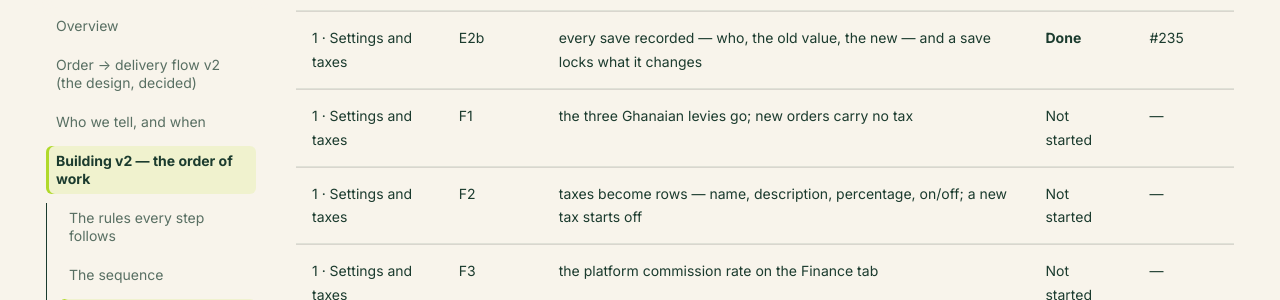
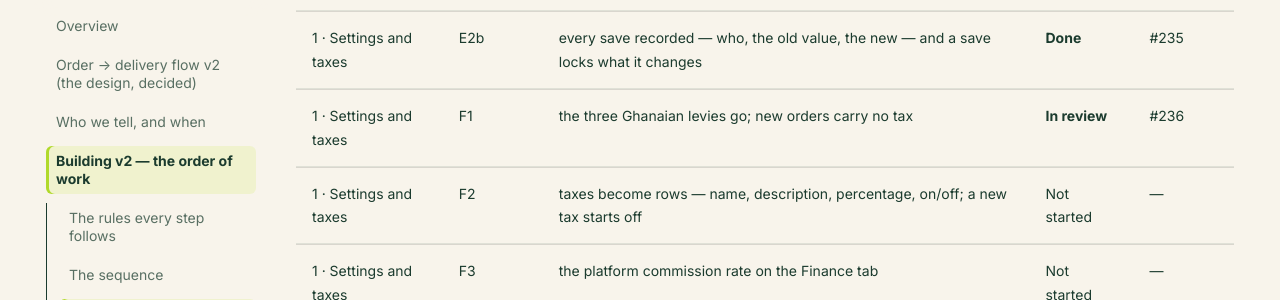
Before and after one commit to cropdoor/cropdoor-almanac, an MkDocs documentation site: the page built from docs/domain/order-delivery-flow-v2-build-order.md, in a window 1280 px wide and 900 px high, scrolled down 4244 px. Shown: the part 153-453 px from the top of the window. Built offline with MkDocs 1.6.1 and Material for MkDocs 9.7.7, drawn with Linux system fonts in a browser that asks for light colours; some web fonts are replaced; comment, search, counter and statistics services are not loaded.

Commit message:
docs(domain): F1 is in review
The three Ghanaian levies are deleted and a new order carries no tax; the tax
table that replaces them is F2.

```diff
--- a/docs/domain/order-delivery-flow-v2-build-order.md
+++ b/docs/domain/order-delivery-flow-v2-build-order.md
@@ -52,7 +52,7 @@ The one place that says what is finished. A PR is **Done** only once it is merge
 | 1 · Settings and taxes | E1 | every setting declares what it holds and what is legal; the delivery fee moves onto it | **Done** | #233 |
 | 1 · Settings and taxes | E2a | the settings screen — a tab per group, saved all or nothing | **Done** | #234 |
 | 1 · Settings and taxes | E2b | every save recorded — who, the old value, the new — and a save locks what it changes | **Done** | #235 |
-| 1 · Settings and taxes | F1 | the three Ghanaian levies go; new orders carry no tax | Not started | — |
+| 1 · Settings and taxes | F1 | the three Ghanaian levies go; new orders carry no tax | **In review** | #236 |
 | 1 · Settings and taxes | F2 | taxes become rows — name, description, percentage, on/off; a new tax starts off | Not started | — |
 | 1 · Settings and taxes | F3 | the platform commission rate on the Finance tab | Not started | — |
 | 2 · Telling people | X | the notification frame — in-app beside email and SMS, the feed, the categories, staff as recipients | Not started | — |
```
